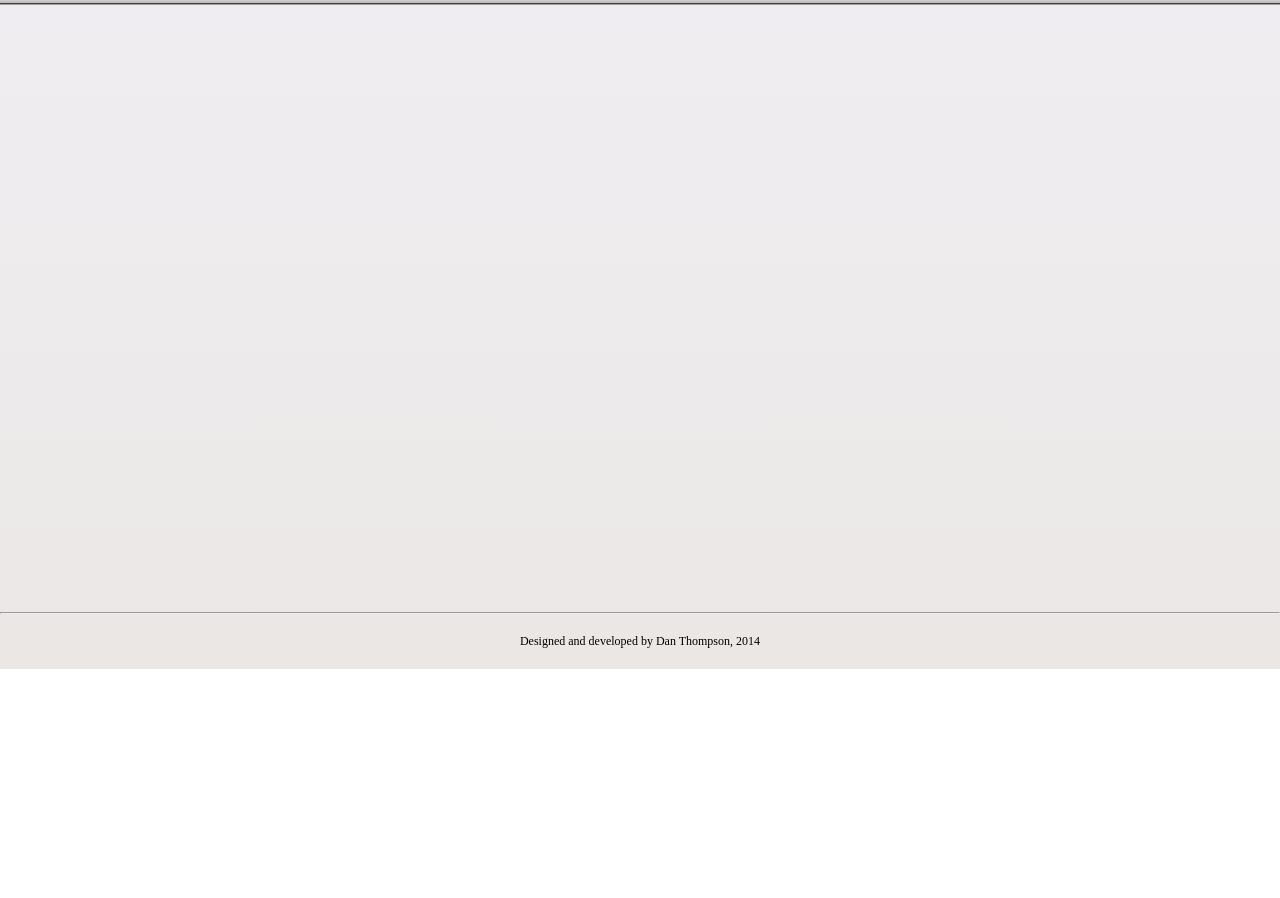
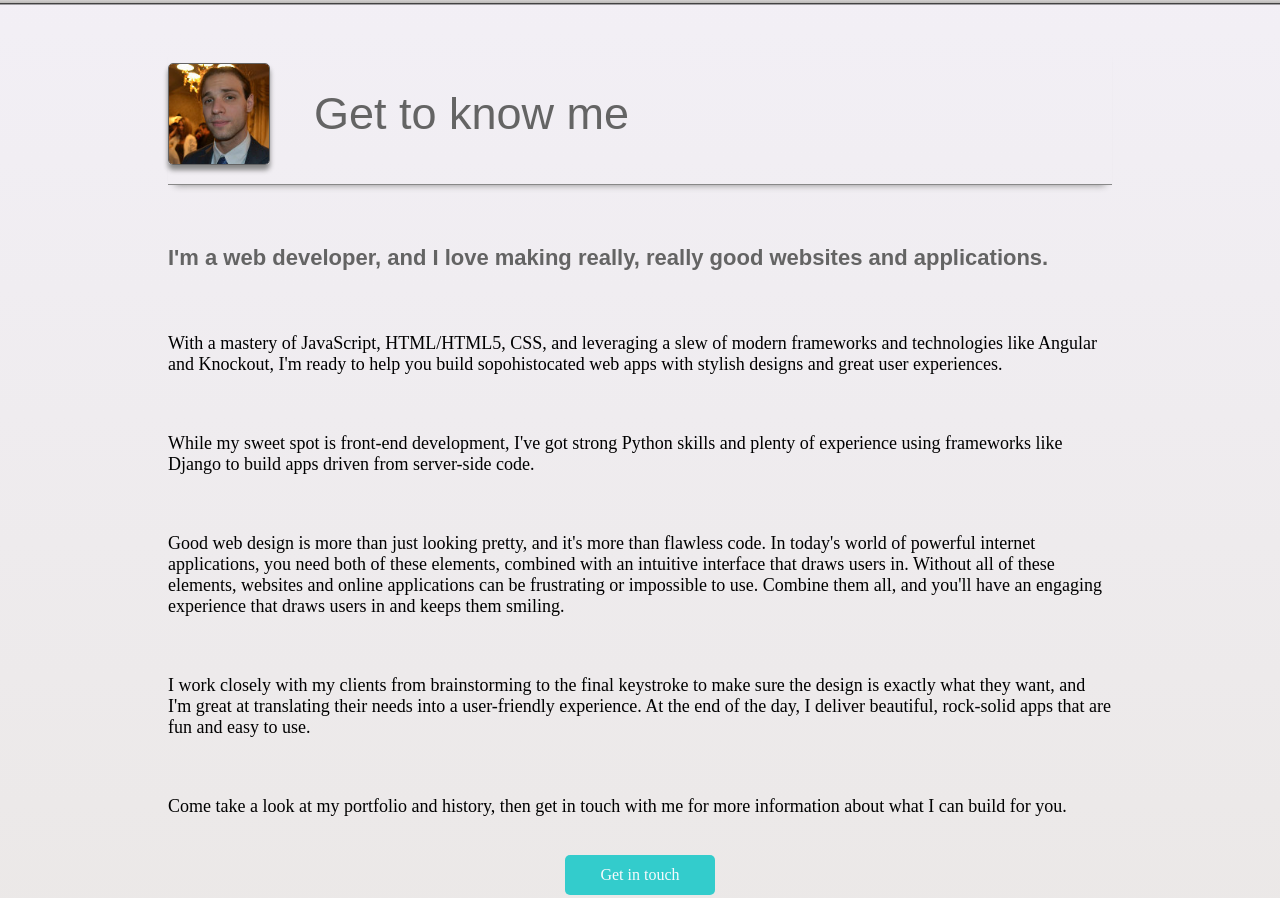
Before and after one commit to flyiniggle/developingwithstyle, a plain HTML site: page index.html at #/about in a window 1280 px wide. Shown: the part 614-1512 px from the top of the page. Before the commit the page ends 1283 px from the top, so only its background shows below. Drawn offline with Linux system fonts and the light colour scheme.

Commit message:
Added content to About

```diff
--- a/app/templates/About.html
+++ b/app/templates/About.html
@@ -1,5 +1,24 @@
 <div id="bottomAbout">
 	<div class="fixedWidth centered">
-
+		<div id="aboutHeader">
+			<img src="css/img/headshot.jpg" with=100 height=100 />
+			<h1>Get to know me</h1>
+		</div>
+		<h3>I'm a web developer, and I love making really, really good websites and applications.</h3>
+		<p>With a mastery of JavaScript, HTML/HTML5, CSS, and leveraging a slew of modern frameworks and technologies like Angular and Knockout,
+		I'm ready to help you build sopohistocated web apps with stylish designs and great user experiences.</p>
+		<p>While my sweet spot is front-end development, I've got strong Python skills and plenty of experience using frameworks like Django
+		to build apps driven from server-side code.</p>
+		<p>Good web design is more than just looking pretty, and it's more than flawless code.
+		In today's world of powerful internet applications, you need both of these elements, combined with an intuitive interface that draws users in.
+		Without all of these elements, websites and online applications can be frustrating or impossible to use.
+		Combine them all, and you'll have an engaging experience that draws users in and keeps them smiling.</p>
+		<p>I work closely with my clients from brainstorming to the final keystroke to make sure the design is exactly what they want,
+		and I'm great at translating their needs into a user-friendly experience. At the end of the day, I deliver beautiful,
+		rock-solid apps that are fun and easy to use.</p>
+		<p>Come take a look at my portfolio and history, then get in touch with me for more information about what I can build for you.</p>
+		<div class="action centered">
+			<a href="#/contact" class="centered">Get in touch</a>
+		</div>
 	</div>
 </div>
--- a/css/main.css
+++ b/css/main.css
@@ -356,6 +356,7 @@ body {
 /*Text*/
 h1, h2, h3 {
 	font-family : Arial, Helvetica, sans-serif;
+	color: rgb(100, 100, 100);
 }
 
 h1 {
@@ -368,6 +369,7 @@ h1 {
 
 h3 {
 	font-size : 25px;
+	color: rgb(100, 100, 100);
 	font-weight : bold;
 }
 
@@ -394,3 +396,44 @@ p {
 	font-size : 12px;
 	text-align : center;
 }
+
+/* About */
+
+#bottomAbout {
+	padding-bottom: 100px;
+}
+
+#bottomAbout p {
+	padding: 20px 40px;
+	font-size: 18px;
+}
+
+#bottomAbout h3 {
+	padding: 20px 40px;
+	font-size: 22px;
+
+}
+
+#aboutHeader {
+	height: 140px;
+	margin: 40px;
+	border-bottom: 1px solid rgb(136, 136, 136);
+	box-shadow: 0px 7px 7px -7px rgb(136, 136, 136);
+}
+
+#aboutHeader img {
+	display: inline-block;
+	border: 1px solid rgb(100, 100, 100);
+	border-radius: 5px;
+	overflow: hidden;
+	box-shadow: 0px 5px 5px rgb(136, 136, 136);
+	vertical-align: middle;
+}
+
+#aboutHeader h1 {
+	font-size: 45px;
+	display: inline-block;
+	line-height: 140px;
+	vertical-align: middle;
+	padding-left : 40px;
+}
```
Also changed, not shown: css/img/headshot.jpg (added).
